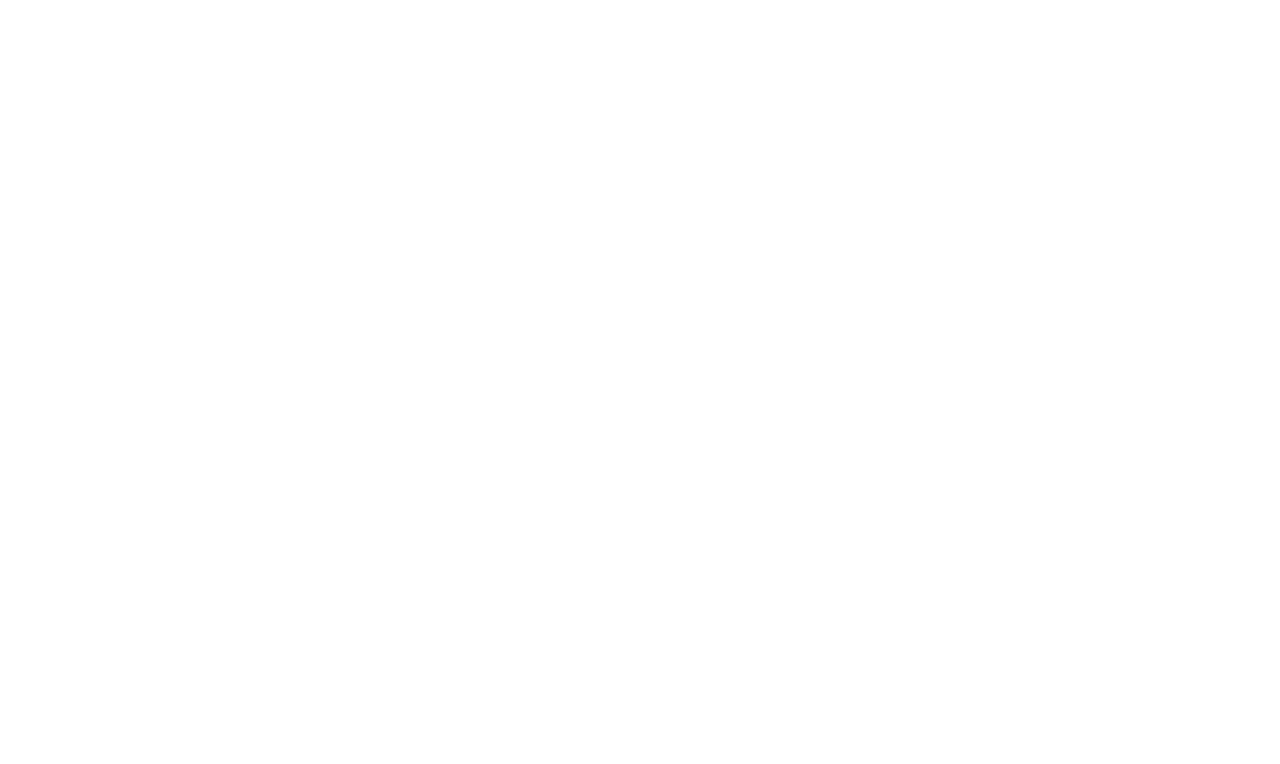
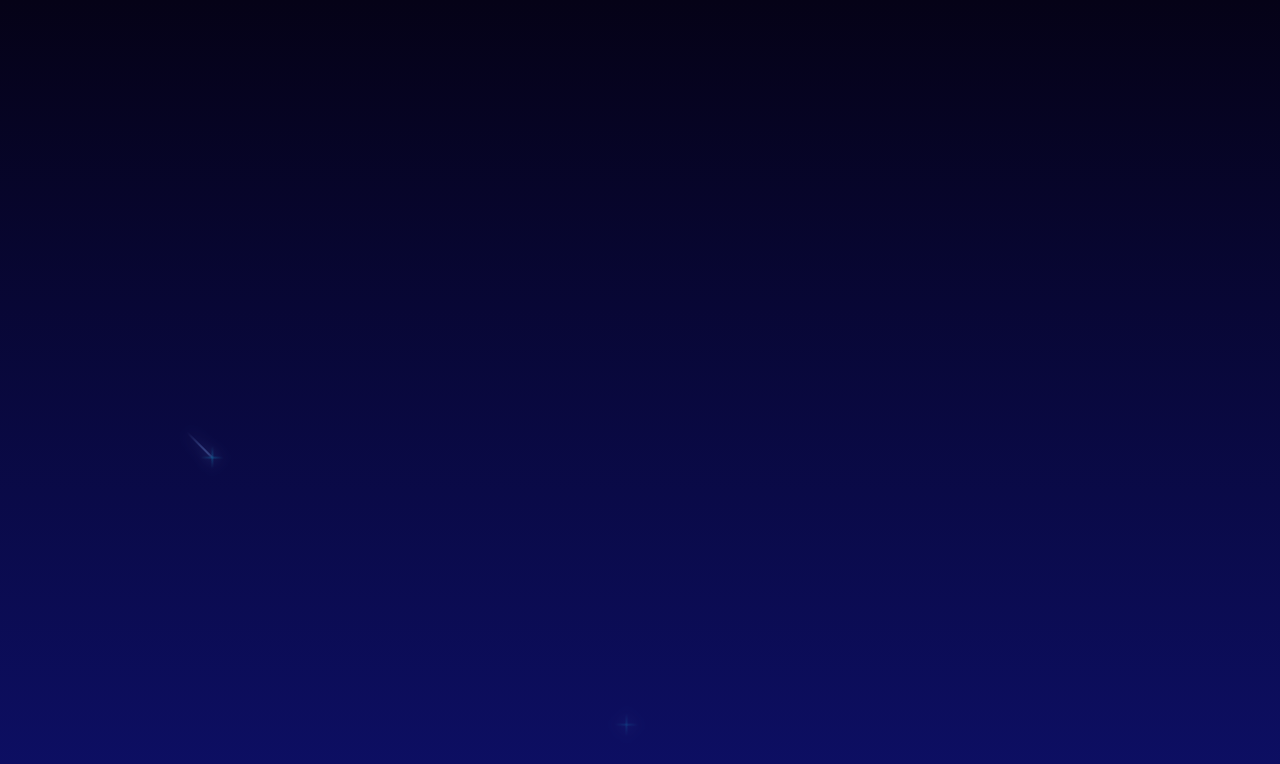
Before and after one commit to LordSalmon/schwedes.eu_frontend, a Nuxt app: page /i in a window 1280 px wide. Before the commit this address had no page. Shown: the top 764 px of the page. Built offline with nearby package versions, Linux system fonts and the light colour scheme.

Commit message:
minor changes

```diff
--- a/components/Footer.vue
+++ b/components/Footer.vue
@@ -1,11 +1,14 @@
 <template>
-  <div class="footer box-border px-8 flex flex-col md:flex-row justify-start md:justify-between items-center mt-4 md:mt-0">
-    <div class="flex justify-start items-center mb-6 md:mb-0">
+  <div class="footer box-border px-8 flex flex-col md:flex-row justify-start md:justify-between items-center mt-4 md:mt-0 mb-8 md:mb-0">
+    <div class="flex justify-center md:justify-start items-center mb-6 md:mb-0 flex-wrap">
       <NuxtLink to="/imprint" class="footer-element">
         <span>> Impressum</span>
       </NuxtLink>
       <NuxtLink to="/privacy" class="footer-element">
         <span>> Datenschutz</span>
+      </NuxtLink>
+      <NuxtLink to="/i" class="footer-element">
+      <span>> Internal</span>
       </NuxtLink>
       <NuxtLink to="/login" class="footer-element">
         <span>> Login</span>
@@ -74,7 +77,7 @@
 }
 
 .footer-element {
-  @apply text-gray-400 cursor-pointer select-none duration-100 whitespace-nowrap;
+  @apply text-gray-400 cursor-pointer select-none duration-100 whitespace-nowrap w-1/3 md:w-min;
   margin: 0 2rem;
   &:first-child {
     margin: 0 2rem 0 0;
--- /dev/null
+++ b/pages/i/index.vue
@@ -0,0 +1,25 @@
+<template>
+   <div class="page-wrapper" :style="{'min-height': $store.state.appHeight, 'min-width': $store.state.appWidth}">
+      <Background class="fixed top-0 left-0 w-screen h-full" />
+      <div class="default-wrapper fixed top-0 left-0 w-screen overflow-hidden h-full">
+
+      </div>
+   </div>
+</template>
+
+<script lang="ts">
+import Vue from "vue";
+export default Vue.extend({});
+</script>
+
+<style lang="scss" scoped>
+@import "../../assets/styles";
+
+.default-wrapper {
+   color: white;
+   display: grid;
+   grid-template: "navbar" "load";
+   grid-template-columns: 1fr;
+   grid-template-rows: min-content 1fr;
+}
+</style>
--- a/pages/index/projects.vue
+++ b/pages/index/projects.vue
@@ -1,10 +1,12 @@
 <template>
-<div>
-  <span>Projekts</span>
+<div class="flex justify-center items-start mt-4 md:mt-12">
+  <div class="project-card">
+      <span>RUNE - Smarthome</span>
+  </div>
 </div>
 </template>
 
-<script>
+<script lang="ts">
 import Vue from "vue";
 
 export default Vue.extend({
@@ -12,6 +14,8 @@
 });
 </script>
 
-<style scoped>
-
+<style scoped lang="scss">
+.project-card {
+    @apply flex flex-col justify-start items-center box-border p-4 rounded bg-gray-300 bg-opacity-30;
+}
 </style>
```
